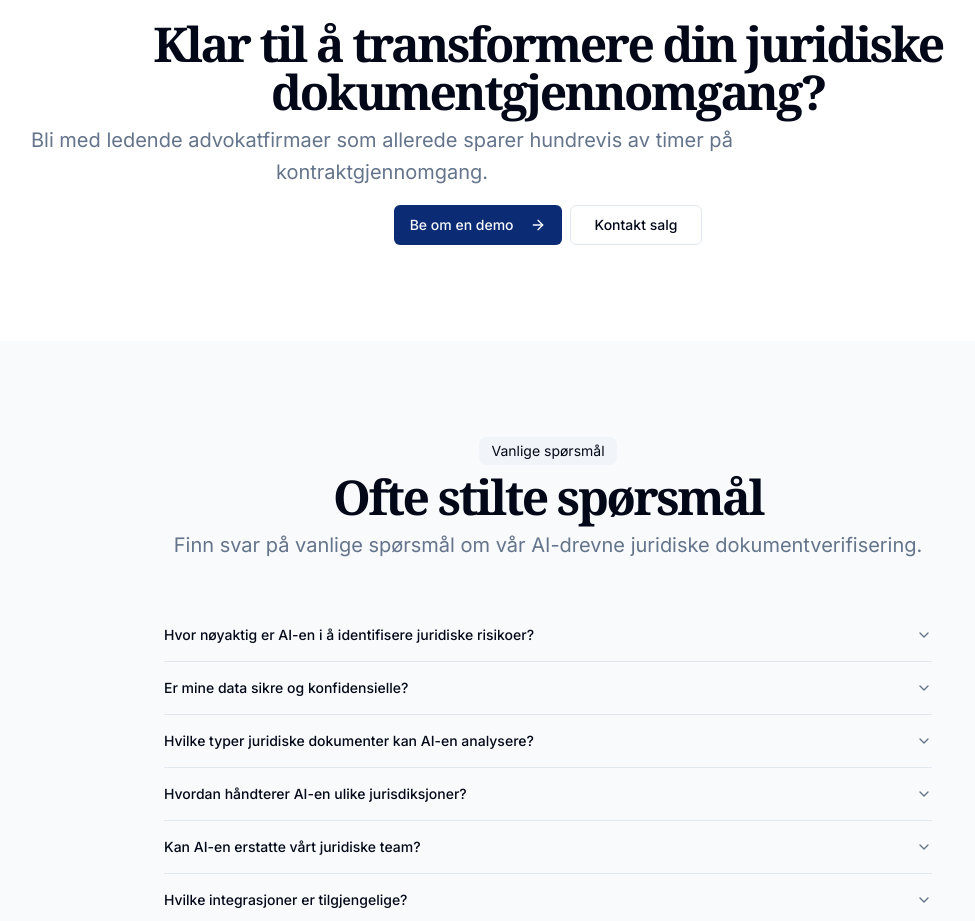
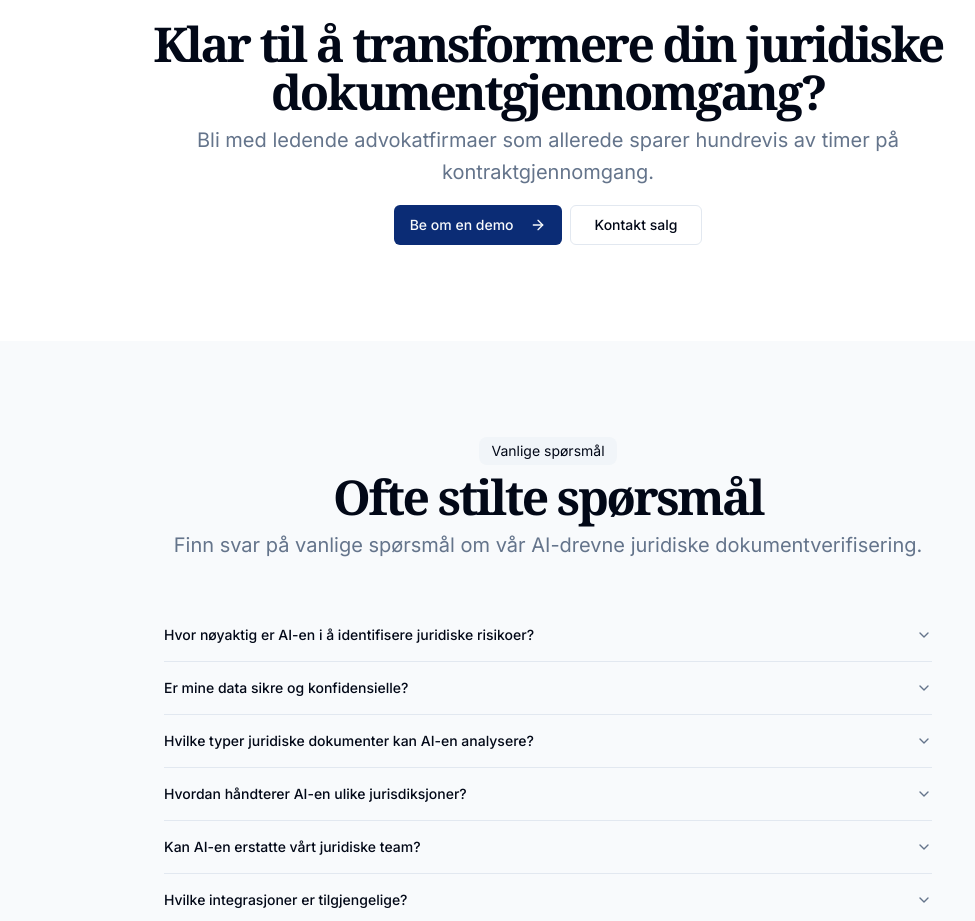
Before and after one commit to MaximilianLS98/contractagent, a Next.js app: page / in a window 1280 px wide. Shown: the part 3440-4361 px from the top of the page, without its empty margins (92-1067 px from the left). Built offline with nearby package versions, Linux system fonts and the light colour scheme; no server answers.

Commit message:
Auto margin for CTA section

```diff
--- a/app/page.tsx
+++ b/app/page.tsx
@@ -426,7 +426,7 @@
 								<h2 className='text-3xl font-serif font-bold tracking-tighter sm:text-4xl md:text-5xl'>
 									Klar til å transformere din juridiske dokumentgjennomgang?
 								</h2>
-								<p className='max-w-[900px] text-muted-foreground md:text-xl/relaxed lg:text-base/relaxed xl:text-xl/relaxed'>
+								<p className='max-w-[900px] mx-auto text-muted-foreground md:text-xl/relaxed lg:text-base/relaxed xl:text-xl/relaxed'>
 									Bli med ledende advokatfirmaer som allerede sparer hundrevis av
 									timer på kontraktgjennomgang.
 								</p>
```
